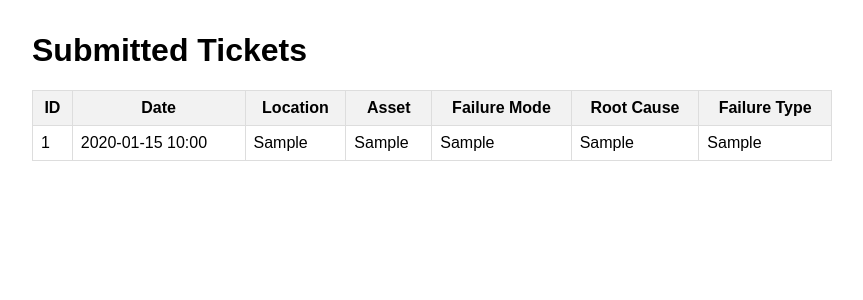
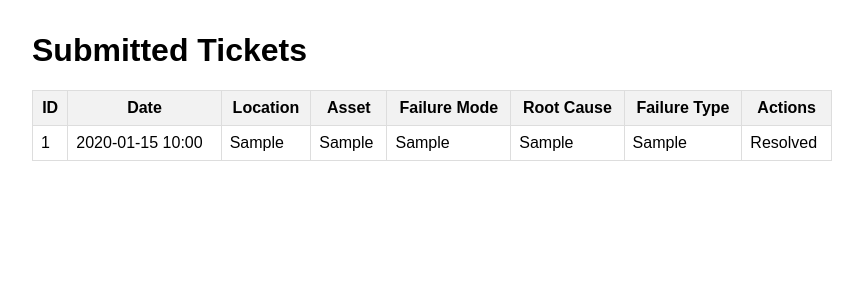
Before and after one commit to lunacelestial/internalticketing, a Flask app: template templates/gctd.html in a window 1280 px wide. Shown: the top 300 px of the page, without its empty margins (208-1071 px from the left). Run offline with Flask 3, Linux system fonts and the light colour scheme; the template is opened without the code that fills it: values that come from a table or form of the project are taken from there, others are empty; tables that the repository leaves empty hold one stand-in row (values such as "Sample post").

Commit message:
Add ticket resolution route and button

```diff
--- a/app.py
+++ b/app.py
@@ -85,6 +85,15 @@ def gctd_view():
     tickets = FailureReport.query.order_by(FailureReport.date_reported.desc()).all()
     return render_template('gctd.html', tickets=tickets)
 
+# --- Resolve Ticket Route ---
+@app.route('/resolve/<int:id>')
+def resolve_ticket(id):
+    ticket = FailureReport.query.get_or_404(id)
+    ticket.resolved = True
+    ticket.date_solved = datetime.utcnow()
+    db.session.commit()
+    return redirect('/gctd')
+
 # --- Main ---
 if __name__ == '__main__':
     with app.app_context():
--- a/templates/gctd.html
+++ b/templates/gctd.html
@@ -22,6 +22,7 @@
         <th>Failure Mode</th>
         <th>Root Cause</th>
         <th>Failure Type</th>
+        <th>Actions</th>
       </tr>
     </thead>
     <tbody>
@@ -34,6 +35,13 @@
         <td>{{ ticket.failure_mode }}</td>
         <td>{{ ticket.root_cause }}</td>
         <td>{{ ticket.failure_type }}</td>
+        <td>
+          {% if ticket.resolved %}
+            Resolved
+          {% else %}
+            <a href="{{ url_for('resolve_ticket', id=ticket.id) }}">Resolve</a>
+          {% endif %}
+        </td>
       </tr>
       {% endfor %}
     </tbody>
```
